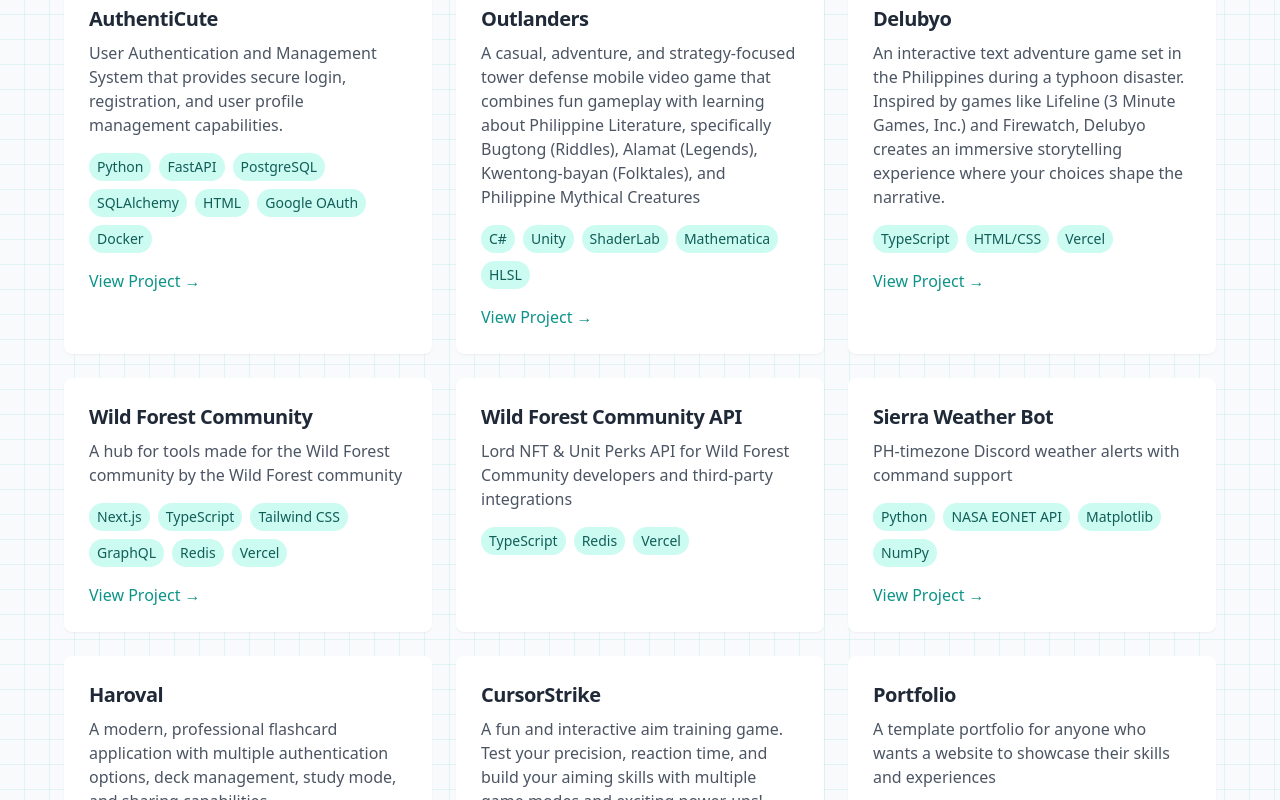
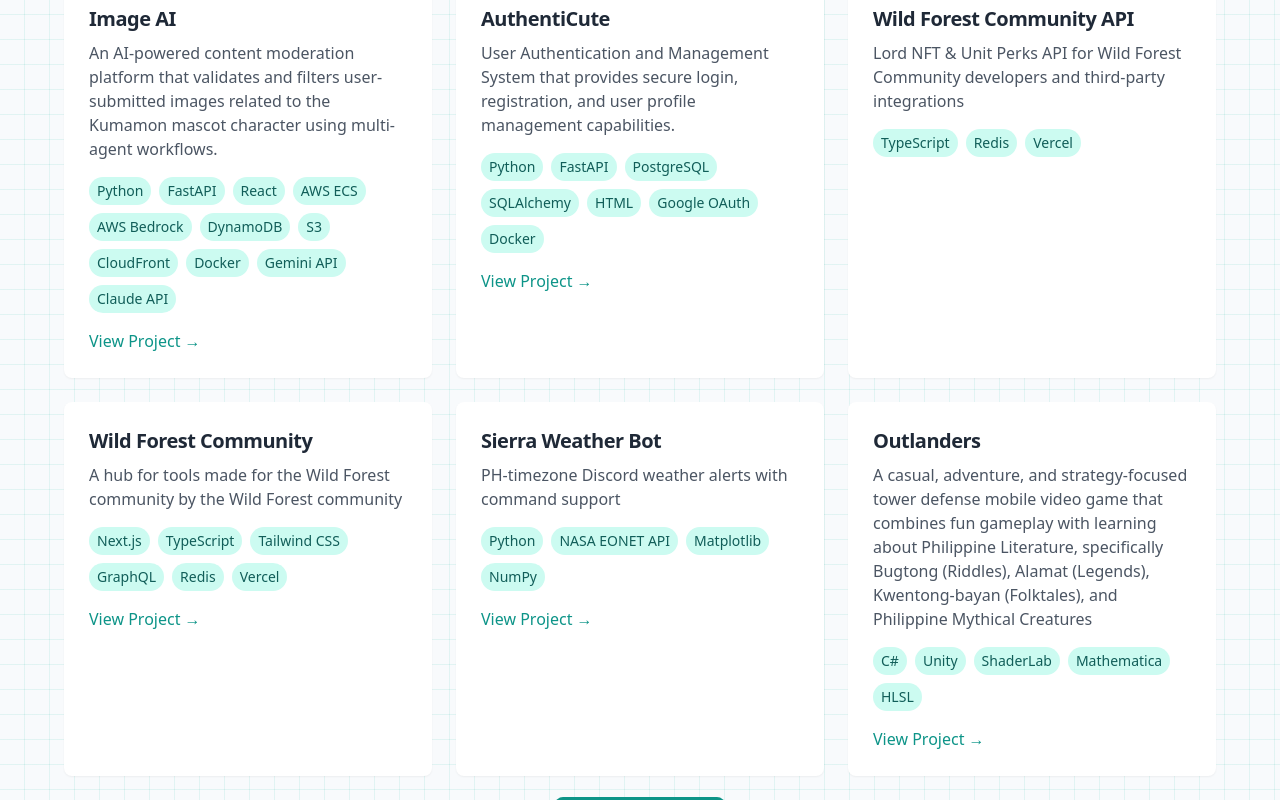
Before and after one commit to nocturnal629/portfolio, a Next.js app: page / in a window 1280 px wide. Shown: the part 960-1760 px from the top of the page. Built offline with nearby package versions, Linux system fonts and the light colour scheme.

Commit message:
Add Image AI project and streamline featured work.
Lead with the content moderation platform, remove low-signal projects, and add a Data Engineer responsibility at Accenture.

Co-authored-by: Cursor <cursoragent@cursor.com>

```diff
--- a/src/data/experience.ts
+++ b/src/data/experience.ts
@@ -19,6 +19,7 @@ export const experiences: Experience[] = [
         responsibilities: [
           "Developed a Python-Selenium web scraper to automate FAQ content extraction from E& B2B Portal across multiple support categories.",
           "Architected multi-step Agentic AI workflows on the amAIz and led KT sessions for fellow developers on how to utilize the amAIz for building and scaling agents.",
+          "Defined and maintained data mappings across API schemas and technical documentation, supporting sprint planning.",
           "To be updated"
         ]
       }
--- a/src/data/projects.ts
+++ b/src/data/projects.ts
@@ -1,6 +1,12 @@
 import { Project } from '@/types';
 
 export const projects: Project[] = [
+  {
+    title: "Image AI",
+    description: "An AI-powered content moderation platform that validates and filters user-submitted images related to the Kumamon mascot character using multi-agent workflows.",
+    tech: ["Python", "FastAPI", "React", "AWS ECS", "AWS Bedrock", "DynamoDB", "S3", "CloudFront", "Docker", "Gemini API", "Claude API"],
+    link: "http://kumamon-alb-1722743874.ap-northeast-1.elb.amazonaws.com/"
+  },
   {
     title: "AuthentiCute",
     description: "User Authentication and Management System that provides secure login, registration, and user profile management capabilities.",
@@ -8,16 +14,9 @@ export const projects: Project[] = [
     link: "https://github.com/nocturnal625/AuthentiCute"
   },
   {
-    title: "Outlanders",
-    description: "A casual, adventure, and strategy-focused tower defense mobile video game that combines fun gameplay with learning about Philippine Literature, specifically Bugtong (Riddles), Alamat (Legends), Kwentong-bayan (Folktales), and Philippine Mythical Creatures",
-    tech: ["C#", "Unity", "ShaderLab", "Mathematica", "HLSL"],
-    link: "https://github.com/nocturnal625/Outlanders"
-  },
-  {
-    title: "Delubyo",
-    description: "An interactive text adventure game set in the Philippines during a typhoon disaster. Inspired by games like Lifeline (3 Minute Games, Inc.) and Firewatch, Delubyo creates an immersive storytelling experience where your choices shape the narrative.",
-    tech: ["TypeScript", "HTML/CSS", "Vercel"],
-    link: "https://github.com/nocturnal625/delubyo"
+    title: "Wild Forest Community API",
+    description: "Lord NFT & Unit Perks API for Wild Forest Community developers and third-party integrations",
+    tech: ["TypeScript", "Redis", "Vercel"]
   },
   {
     title: "Wild Forest Community",
@@ -26,32 +25,15 @@ export const projects: Project[] = [
     link: "https://github.com/nocturnal625/wild-forest-community"
   },
   {
-    title: "Wild Forest Community API",
-    description: "Lord NFT & Unit Perks API for Wild Forest Community developers and third-party integrations",
-    tech: ["TypeScript", "Redis", "Vercel"]
-  },
-  {
     title: "Sierra Weather Bot",
     description: "PH-timezone Discord weather alerts with command support",
     tech: ["Python", "NASA EONET API", "Matplotlib", "NumPy"],
     link: "https://github.com/nocturnal625/Sierra"
   },
   {
-    title: "Haroval",
-    description: "A modern, professional flashcard application with multiple authentication options, deck management, study mode, and sharing capabilities.",
-    tech: ["Next.js", "TypeScript", "Supabase", "Tailwind CSS", "Vercel"],
-    link: "https://github.com/nocturnal625/haroval"
-  },
-  {
-    title: "CursorStrike",
-    description: "A fun and interactive aim training game. Test your precision, reaction time, and build your aiming skills with multiple game modes and exciting power-ups!",
-    tech: ["JavaScript", "HTML5 Canvas", "CSS3", "Node.js", "Express", "Vercel"],
-    link: "https://github.com/nocturnal625/CursorStrike"
-  },
-  {
-    title: "Portfolio",
-    description: "A template portfolio for anyone who wants a website to showcase their skills and experiences",
-    tech: ["HTML/CSS", "Vercel", "Typescript", "Next.js", "React"],
-    link: "https://github.com/nocturnal625/portfolio"
+    title: "Outlanders",
+    description: "A casual, adventure, and strategy-focused tower defense mobile video game that combines fun gameplay with learning about Philippine Literature, specifically Bugtong (Riddles), Alamat (Legends), Kwentong-bayan (Folktales), and Philippine Mythical Creatures",
+    tech: ["C#", "Unity", "ShaderLab", "Mathematica", "HLSL"],
+    link: "https://github.com/nocturnal625/Outlanders"
   }
 ];
```
